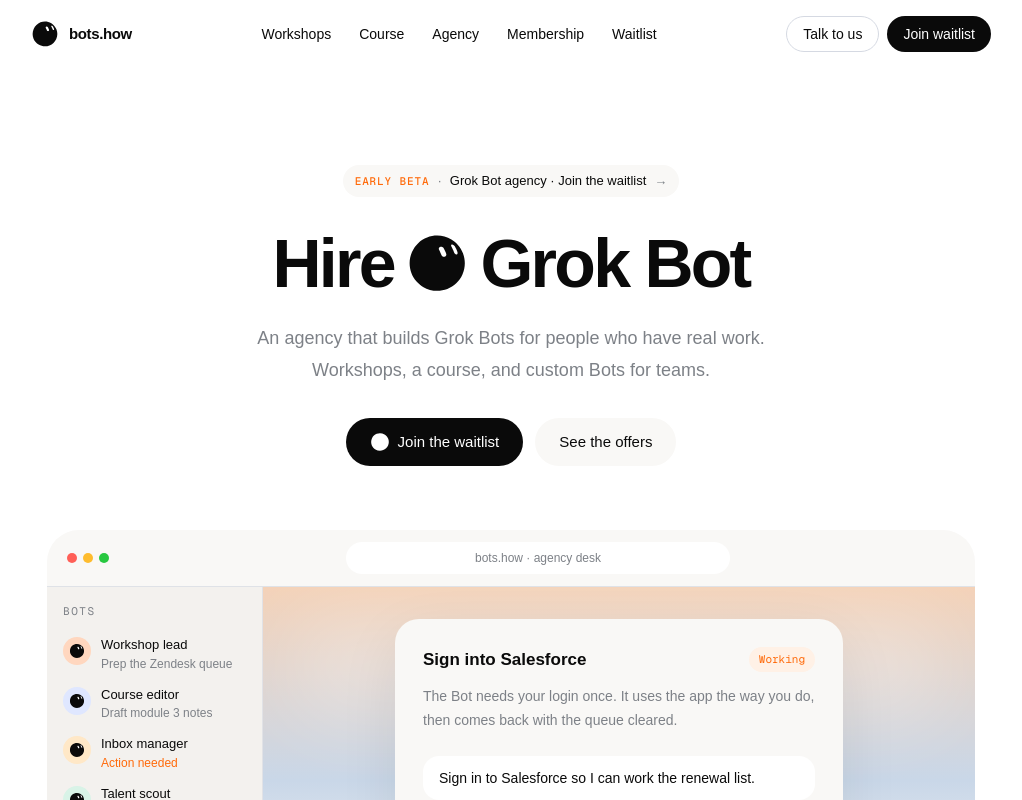
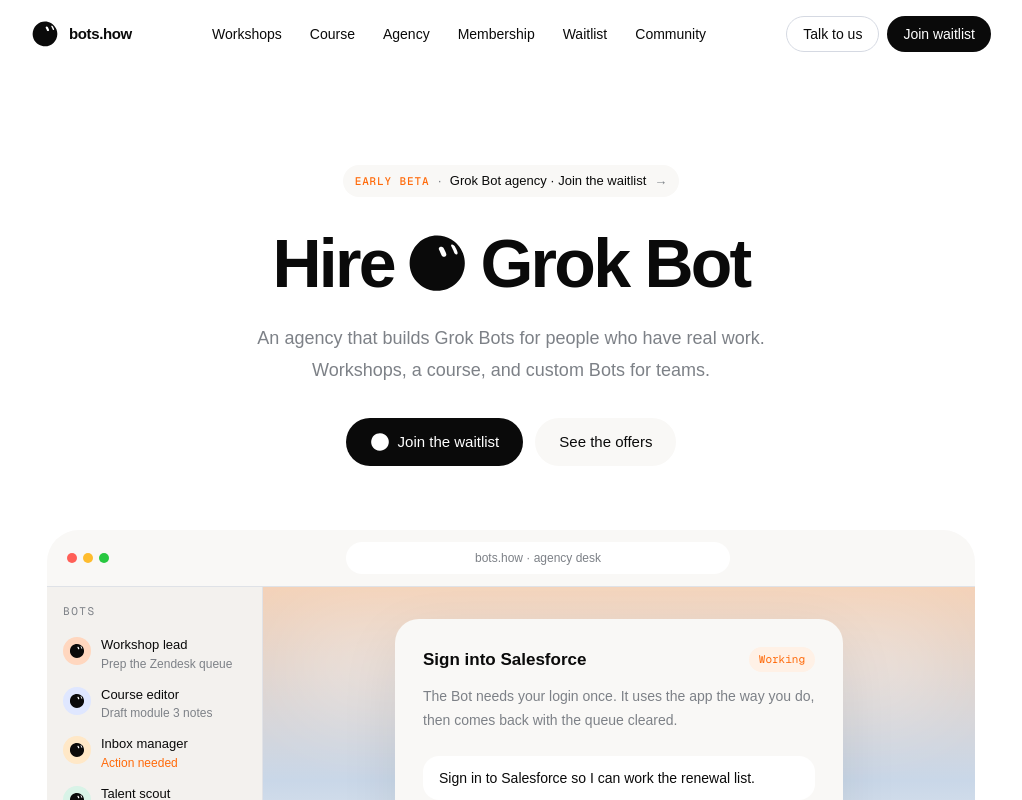
Before and after one commit to sntslol/bots-how, a Next.js app: page / in a window 1280 px wide. Shown: the top 800 px of the page, without its empty margins (129-1151 px from the left). Built offline with nearby package versions, Linux system fonts and the light colour scheme; a web font is replaced by a local one.

Commit message:
feat: Community in nav and footer

```diff
--- a/components/site-footer.tsx
+++ b/components/site-footer.tsx
@@ -24,7 +24,7 @@
   {
     title: "Around this",
     links: [
-      { href: site.community, label: "grokbot.community", external: true },
+      { href: site.community, label: "Community", external: true },
       { href: site.discord, label: "Discord", external: true },
       { href: "https://x.ai/bot", label: "x.ai/bot", external: true },
     ],
--- a/components/site-header.tsx
+++ b/components/site-header.tsx
@@ -4,6 +4,7 @@
 import { useState } from "react";
 import { GrokMark } from "@/components/grok-mark";
 import { buttonVariants } from "@/components/ui/button";
+import { site } from "@/lib/site";
 import { cn } from "@/lib/utils";
 
 const nav = [
@@ -12,7 +13,8 @@
   { href: "/agency", label: "Agency" },
   { href: "/membership", label: "Membership" },
   { href: "/waitlist", label: "Waitlist" },
-];
+  { href: site.community, label: "Community", external: true },
+] as const;
 
 export function SiteHeader() {
   const [open, setOpen] = useState(false);
@@ -29,7 +31,17 @@
         </Link>
 
         <nav className="hidden items-center gap-7 text-[14px] text-jet md:flex">
-          {nav.map((item) => (
+          {nav.map((item) =>
+            "external" in item && item.external ? (
+              <a
+                key={item.href}
+                href={item.href}
+                className="transition-colors hover:text-fog"
+                rel="noreferrer"
+              >
+                {item.label}
+              </a>
+            ) : (
               <Link
                 key={item.href}
                 href={item.href}
@@ -37,7 +49,8 @@
               >
                 {item.label}
               </Link>
-          ))}
+            ),
+          )}
         </nav>
 
         <div className="hidden items-center gap-2 md:flex">
@@ -83,7 +96,18 @@
       {open ? (
         <div className="border-t border-dove/70 bg-white px-5 py-4 md:hidden">
           <nav className="flex flex-col gap-1">
-            {nav.map((item) => (
+            {nav.map((item) =>
+              "external" in item && item.external ? (
+                <a
+                  key={item.href}
+                  href={item.href}
+                  className="rounded-full px-3 py-2.5 text-[15px] text-jet hover:bg-ivory"
+                  rel="noreferrer"
+                  onClick={() => setOpen(false)}
+                >
+                  {item.label}
+                </a>
+              ) : (
                 <Link
                   key={item.href}
                   href={item.href}
@@ -92,7 +116,8 @@
                 >
                   {item.label}
                 </Link>
-            ))}
+              ),
+            )}
             <Link
               href="/waitlist"
               className={cn(buttonVariants({ variant: "jet" }), "mt-2 w-full")}
```
Lines whose indentation alone changed are shown as unchanged.
